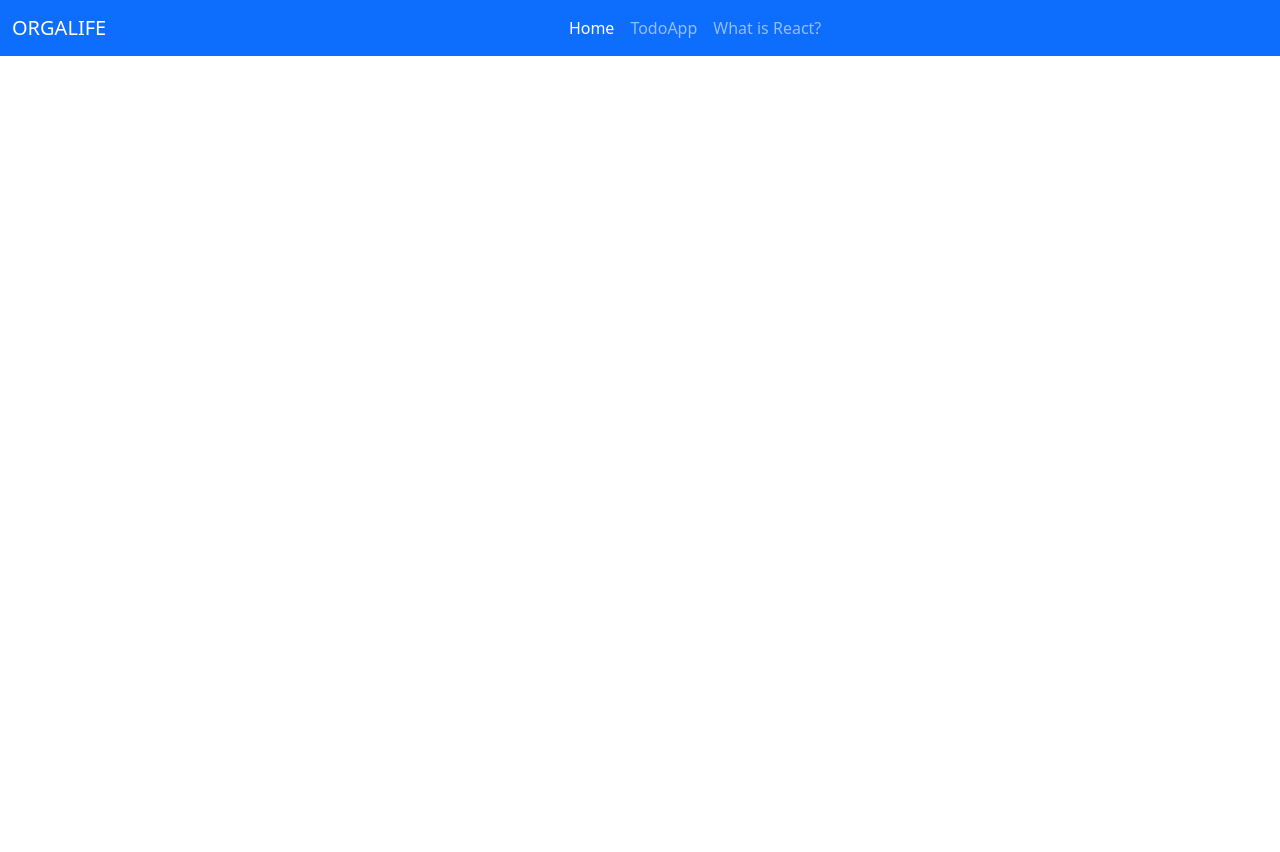
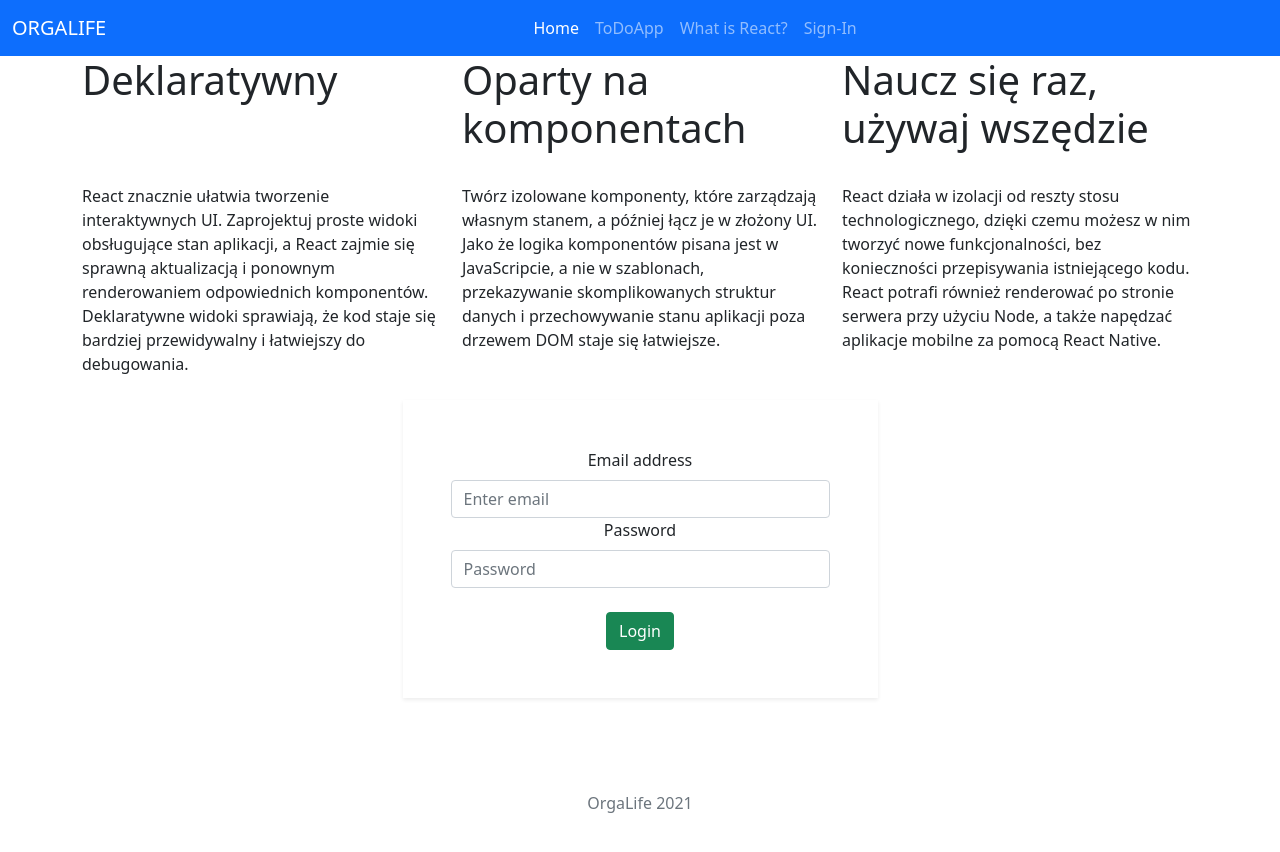
Before and after one commit to Mr-ubi/react-todo-list, a React (Create React App) app: page /NavReact in a window 1280 px wide. Shown: the top 852 px of the page. Before the commit the page ends 800 px from the top, so only its background shows below. Built offline with nearby package versions, Linux system fonts and the light colour scheme.

Commit message:
LoginBox

```diff
--- a/package.json
+++ b/package.json
@@ -8,6 +8,7 @@
     "@testing-library/user-event": "^12.8.3",
     "bootstrap": "^5.0.2",
     "react": "^17.0.2",
+    "react-bootstrap": "^1.6.1",
     "react-dom": "^17.0.2",
     "react-router-dom": "^5.2.0",
     "react-scripts": "4.0.3",
--- a/src/App.js
+++ b/src/App.js
@@ -3,7 +3,8 @@ import {BrowserRouter as Router, Switch, Route} from 'react-router-dom';
 import 'bootstrap/dist/css/bootstrap.min.css';
 import Navbar from './components/Navigation/Navbar';
 import TodoApp from './components/TodoApp/TodoMain';
-
+import NavReact from './components/Navigation/NavReact';
+import LoginPage from './components/LoginForm/LogForm';
 
 function App() {
 
@@ -13,10 +14,11 @@ function App() {
       <Router>
         <Navbar />
         <Switch>
-          <Route path ='/ToDoApp' exact component={TodoApp}/>
+          <Route path ='/TodoApp' exact component={TodoApp}/>
+          <Route path ='/NavReact' exact component={NavReact}/>
         </Switch>
       </Router>
-
+      <LoginPage/>
     </div>
   );
 }
--- /dev/null
+++ b/src/components/LoginForm/LogForm.js
@@ -0,0 +1,33 @@
+import React from 'react';
+import {Button, Col, Container, Form, Row} from "react-bootstrap";
+
+const LoginPage = () => {
+    return (
+        <>
+            <Container>
+                <Row className="mt-4 text-center">
+                    <Col lg={5} md={6} sm={12} className="p-5 m-auto shadow-sm rounded-lg">
+                        <Form>
+                            <Form.Group controlId="formBasicEmail">
+                                <Form.Label>Email address</Form.Label>
+                                <Form.Control type="email" placeholder="Enter email" />
+                            </Form.Group>
+
+                            <Form.Group controlId="formBasicPassword">
+                                <Form.Label>Password</Form.Label>
+                                <Form.Control type="password" placeholder="Password" />
+                            </Form.Group>
+                                <br />
+                            <Button variant="success btn-block" type="submit">
+                                Login
+                            </Button>
+                        </Form>
+                    </Col>
+                </Row>
+                <h6 className="mt-5 p-5 text-center text-secondary ">OrgaLife 2021</h6>
+            </Container>
+        </>
+    );
+};
+
+export default LoginPage;
--- /dev/null
+++ b/src/components/Navigation/NavReact.js
@@ -0,0 +1,27 @@
+import React, { Component } from 'react'
+
+export default class NavReact extends Component {
+    render() {
+        return (
+        <div class="container">
+        <div class="row">
+            <div class="col">
+                <h1>Deklaratywny</h1><br /><br /><br />
+                React znacznie ułatwia tworzenie interaktywnych UI. Zaprojektuj proste widoki obsługujące stan aplikacji, a React zajmie się sprawną aktualizacją i ponownym renderowaniem odpowiednich komponentów.
+                Deklaratywne widoki sprawiają, że kod staje się bardziej przewidywalny i łatwiejszy do debugowania.
+            </div>
+            <div class="col">
+                <h1>Oparty na komponentach</h1><br />
+                Twórz izolowane komponenty, które zarządzają własnym stanem, a później łącz je w złożony UI.
+                Jako że logika komponentów pisana jest w JavaScripcie, a nie w szablonach, przekazywanie skomplikowanych struktur danych i przechowywanie stanu aplikacji poza drzewem DOM staje się łatwiejsze.
+            </div>
+            <div class="col">
+                <h1>Naucz się raz, używaj wszędzie</h1><br />
+                React działa w izolacji od reszty stosu technologicznego, dzięki czemu możesz w nim tworzyć nowe funkcjonalności, bez konieczności przepisywania istniejącego kodu.
+                React potrafi również renderować po stronie serwera przy użyciu Node, a także napędzać aplikacje mobilne za pomocą React Native.
+            </div>
+        </div>
+        </div>
+        )
+    }
+}
--- a/src/components/Navigation/Navbar.js
+++ b/src/components/Navigation/Navbar.js
@@ -13,8 +13,9 @@ const navbar = () => {
             <div class="collapse navbar-collapse" id="navbarNavAltMarkup">
             <div class="navbar-nav mx-auto">
                 <Link className="nav-link active" aria-current="page" to="/">Home</Link>
-                <Link className="nav-link" to="/TodoApp">TodoApp</Link>
-                <Link className="nav-link" to="pl.reactjs.org">What is React?</Link>
+                <Link className="nav-link" to="/TodoApp">ToDoApp</Link>
+                <Link className="nav-link" to="/NavReact">What is React?</Link>
+                <Link className="nav-link" to="/LoginPage">Sign-In</Link>
             </div>
             </div>
         </div>
--- a/src/components/TodoApp/TodoInput.js
+++ b/src/components/TodoApp/TodoInput.js
@@ -10,7 +10,7 @@ export default class TodoInput extends Component {
                         <span class="input-group-text">I need to </span>
                         <input
                         type="text"
-                        className="form-control text-capitalize"
+                        className="form-control"
                         value={item}
                         onChange={handleChange}
                         aria-label="I need to input"/>
--- a/src/components/TodoApp/TodoItem.js
+++ b/src/components/TodoApp/TodoItem.js
@@ -4,7 +4,7 @@ export default class TodoItem extends Component {
     render() {
         const {title, handleDelete, handleEdit} = this.props;
         return (
-            <li className="list-group-item text-capitalize d-flex justify-content-between my-2">
+            <li className="list-group-item d-flex justify-content-between my-2">
                 <h6>{title}</h6>
                 <div className = "todo-icon">
                     <span className = "mx-2 text-success" onClick = {handleEdit}>
--- a/src/components/TodoApp/TodoList.js
+++ b/src/components/TodoApp/TodoList.js
@@ -5,7 +5,7 @@ export default class TodoList extends Component {
         const {items, clearList, handleDelete, handleEdit} = this.props;
         return (
             <ul className = "list-group my-5">
-                <h3 className = "text-capitalize text-center">todo list</h3>
+                <h3 className = "text-capitalize text-center">What you need to do is</h3>
                 {items.map(item => {
                     return (
                     <TodoItem
--- a/src/components/TodoApp/TodoMain.js
+++ b/src/components/TodoApp/TodoMain.js
@@ -63,7 +63,7 @@ class App extends Component {
         <div className="row">
           <div className="col-10 mx-auto col-md-8 mt-5">
             <h3 className="text-capitalize text-center">
-              Todo Input
+              Organise your life
             </h3>
             <TodoInput item={this.state.item} handleChange={this.handleChange} handleSubmit={this.handleSubmit} editItem={this.state.editItem} />
             <TodoList items={this.state.items} clearList={this.clearList} handleDelete={this.handleDelete} handleEdit={this.handleEdit}/>
```
Also changed, not shown: 1 other file (tests, documents, lock files or other folders).
